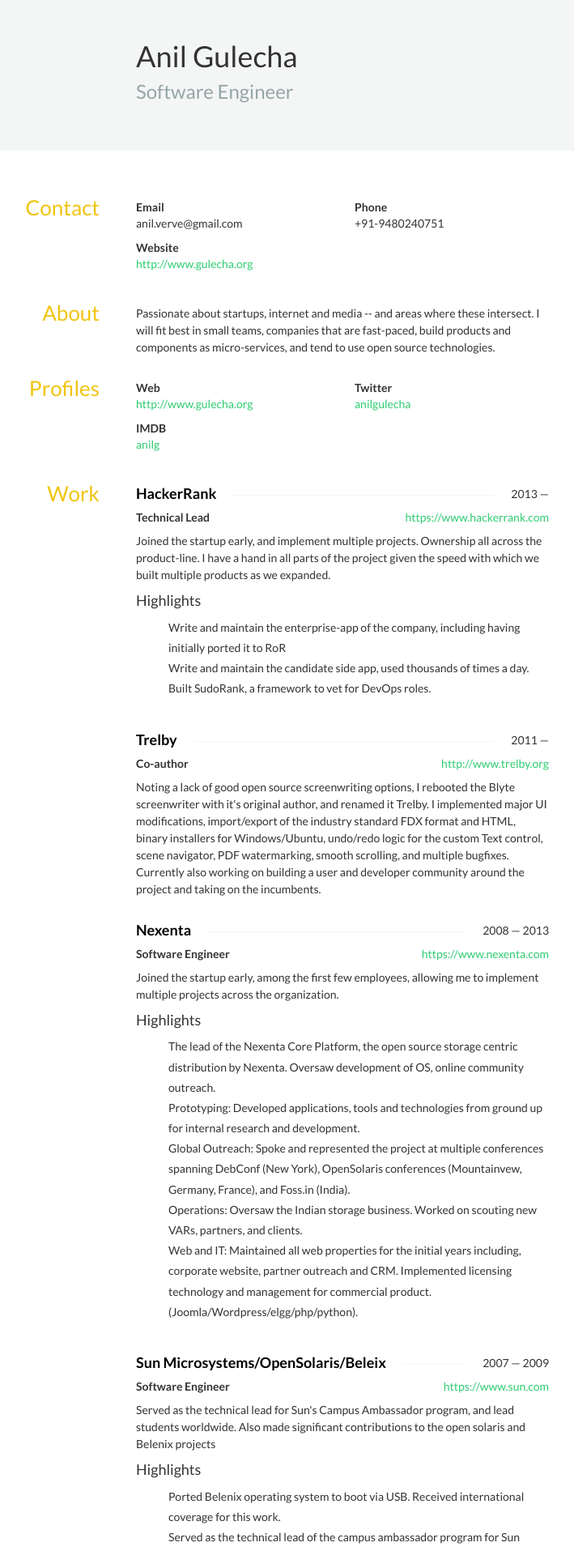
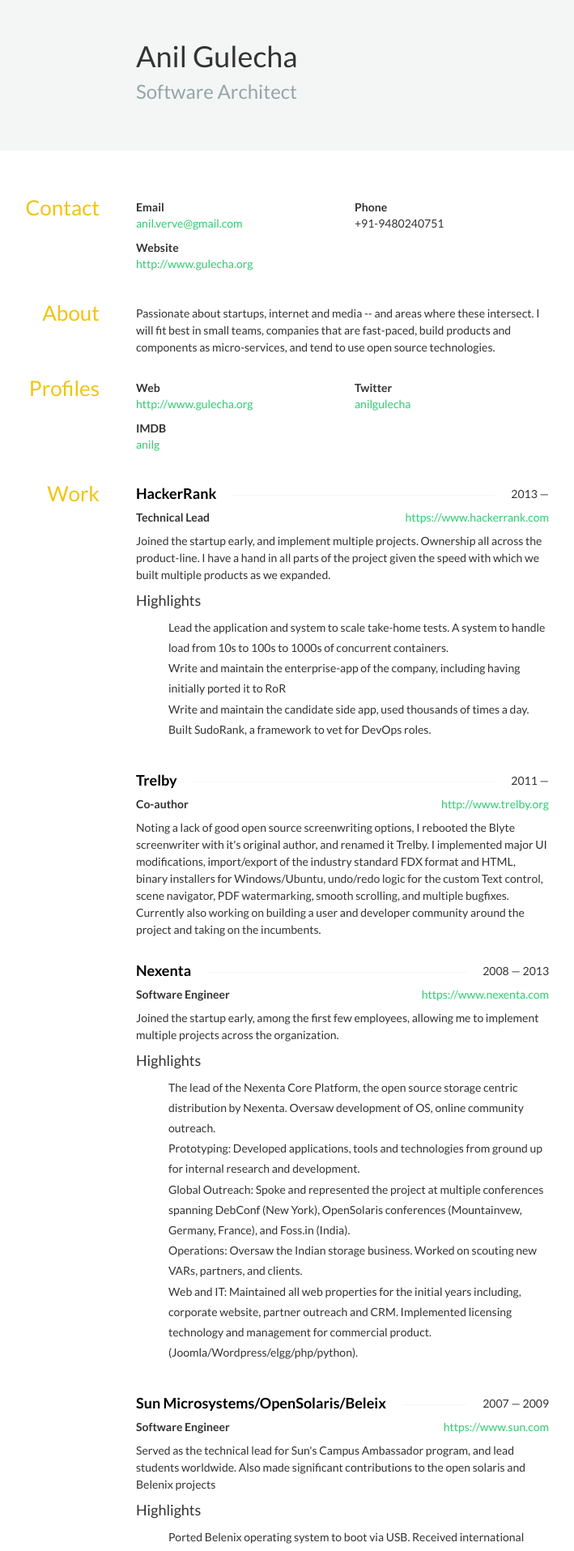
Before and after one commit to anilgulecha/anilgulecha.github.io, a Jekyll site: the page resume.html, which Jekyll copies as it is, in a window 1280 px wide. Shown: the top 1915 px of the page at 81% size, without its empty margins (307-1016 px from the left). Built offline with Jekyll 4.4.1, drawn with Linux system fonts in a browser that asks for light colours; nearby versions of some CDN libraries; a style sheet for code colours, icons or effects is not loaded; some of the changed text lies outside the part shown.

Commit message:
Changes.

```diff
--- a/resume.html
+++ b/resume.html
@@ -1,15 +1,14 @@
 <!DOCTYPE html>
 <!-- saved from url=(0040)https://registry.jsonresume.org/af046c21 -->
-<html><head><meta http-equiv="Content-Type" content="text/html; charset=UTF-8">
+
+<html><head></head><body>
 
 
+<meta charset="utf-8">
 <meta name="viewport" content="width=device-width, user-scalable=no, minimal-ui">
-
 <title>Anil Gulecha</title>
-
 <link rel="stylesheet" href="https://cdnjs.cloudflare.com/ajax/libs/twitter-bootstrap/3.2.0/css/bootstrap.min.css">
 <link rel="stylesheet" href="https://cdnjs.cloudflare.com/ajax/libs/octicons/2.0.2/octicons.min.css">
-
 <style type="text/css">
 	@import url(
 	https://fonts.googleapis.com/css?family=Lato:400,700
@@ -189,11 +188,6 @@
 
 	</style>
 
-	<style type="text/css">:root #header + #content > #left > #rlblock_left,
-:root #content > #right > .dose > .dosesingle,
-:root #content > #center > .dose > .dosesingle
-{display:none !important;}</style></head>
-	<body>
 
 <header id="header">
 <div class="container">
@@ -203,14 +197,13 @@
 Anil Gulecha
 </h1>
 <h2>
-						Software Engineer
+Software Architect
 </h2>
 </div>
 </div>
 </div>
 </header>
 <div id="content" class="container">
-
 <section id="contact" class="row">
 <aside class="col-sm-3">
 <h3>Contact</h3>
@@ -219,7 +212,7 @@
 <div class="row">
 <div class="col-sm-6">
 <strong>Email</strong>
-				<div class="email">anil.verve@gmail.com</div>
+<div class="email"><a href="resume.pdf" >anil.verve@gmail.com</a></div>
 </div>
 <div class="col-sm-6">
 <strong>Phone</strong>
@@ -228,7 +221,7 @@
 <div class="col-sm-6">
 <strong>Website</strong>
 <div class="website">
-					<a href="http://www.gulecha.org/">http://www.gulecha.org</a>
+<a href="http://www.gulecha.org">http://www.gulecha.org</a>
 </div>
 </div>
 </div>
@@ -254,7 +247,7 @@
 </strong>
 <div class="username">
 <div class="url">
-							<a href="http://www.gulecha.org/">http://www.gulecha.org</a>
+<a href="http://www.gulecha.org">http://www.gulecha.org</a>
 </div>
 </div>
 </div>
@@ -274,14 +267,13 @@
 </strong>
 <div class="username">
 <div class="url">
-							<a href="http://www.imdb.com/name/nm4890577/">anilg</a>
+<a href="http://www.imdb.com/name/nm4890577/ ">anilg</a>
 </div>
 </div>
 </div>
 </div>
 </div>
 </section>
-
 <section id="work" class="row">
 <aside class="col-sm-3">
 <h3>Work</h3>
@@ -296,7 +288,7 @@
 </span>
 </h4>
 <div class="website pull-right">
-					<a href="https://www.hackerrank.com/">https://www.hackerrank.com</a>
+<a href="https://www.hackerrank.com">https://www.hackerrank.com</a>
 </div>
 <div class="position">
 Technical Lead
@@ -306,6 +298,7 @@
 </div>
 <h4>Highlights</h4>
 <ul class="highlights">
+<li class="bullet">Lead the application and system to scale take-home tests. A system to handle load from 10s to 100s to 1000s of concurrent containers.</li>
 <li class="bullet">Write and maintain the enterprise-app of the company, including having initially ported it to RoR</li>
 <li class="bullet">Write and maintain the candidate side app, used thousands of times a day.</li>
 <li class="bullet">Built SudoRank, a framework to vet for DevOps roles.</li>
@@ -319,7 +312,7 @@
 </span>
 </h4>
 <div class="website pull-right">
-					<a href="http://www.trelby.org/">http://www.trelby.org</a>
+<a href="http://www.trelby.org">http://www.trelby.org</a>
 </div>
 <div class="position">
 Co-author
@@ -336,7 +329,7 @@
 </span>
 </h4>
 <div class="website pull-right">
-					<a href="https://www.nexenta.com/">https://www.nexenta.com</a>
+<a href="https://www.nexenta.com">https://www.nexenta.com</a>
 </div>
 <div class="position">
 Software Engineer
@@ -361,7 +354,7 @@
 </span>
 </h4>
 <div class="website pull-right">
-					<a href="https://www.sun.com/">https://www.sun.com</a>
+<a href="https://www.sun.com">https://www.sun.com</a>
 </div>
 <div class="position">
 Software Engineer
@@ -379,7 +372,6 @@
 </div>
 </div>
 </section>
-
 <section id="volunteer" class="row">
 <aside class="col-sm-3">
 <h3>Volunteer</h3>
@@ -394,7 +386,7 @@
 </span>
 </h4>
 <div class="website pull-right">
-					<a href="https://registry.jsonresume.org/af046c21"></a>
+<a href=""></a>
 </div>
 <div class="position">
 Organizer
@@ -406,7 +398,6 @@
 </div>
 </div>
 </section>
-
 <section id="education" class="row">
 <aside class="col-sm-3">
 <h3>Education</h3>
@@ -430,9 +421,6 @@
 </div>
 </div>
 </section>
-
-
-
 <section id="skills" class="row">
 <aside class="col-sm-3">
 <h3>Skills</h3>
@@ -475,64 +463,6 @@
 </div>
 </div>
 </section>
-
-	<section id="languages" class="row">
-		<aside class="col-sm-3">
-			<h3>Languages</h3>
-		</aside>
-		<div class="col-sm-9">
-			<div class="row">
-			<div class="col-sm-6">
-				<div class="language">
-					<strong>English</strong>
-				</div>
-				<div class="fluency">
-					Native speaker
-				</div>
-			</div>
-			<div class="col-sm-6">
-				<div class="language">
-					<strong>Hindi</strong>
-				</div>
-				<div class="fluency">
-					Very Good
-				</div>
-			</div>
-			<div class="col-sm-6">
-				<div class="language">
-					<strong>Kannada</strong>
-				</div>
-				<div class="fluency">
-					Good
-				</div>
-			</div>
-			</div>
-		</div>
-	</section>
-
-	<section id="interests" class="row">
-		<aside class="col-sm-3">
-			<h3>Interests</h3>
-		</aside>
-		<div class="col-sm-9">
-			<div class="row">
-			<div class="col-sm-6">
-				<div class="name">
-					<h4>Filmmaking</h4>
-				</div>
-			</div>
-			<div class="col-sm-6">
-				<div class="name">
-					<h4>Photography</h4>
-				</div>
-			</div>
-			</div>
-		</div>
-	</section>
-
-
 </div>
 
-
-
 </body></html>
--- a/resume.json
+++ b/resume.json
@@ -41,6 +41,7 @@
       "endDate": "",
       "summary": "Joined the startup early, and implement multiple projects. Ownership all across the product-line. I have a hand in all parts of the project given the speed with which we built multiple products as we expanded.",
       "highlights": [
+        "Lead the application and system to scale take-home tests. A system to handle load from 10s to 100s to 1000s of concurrent containers.",
         "Write and maintain the enterprise-app of the company, including having initially ported it to RoR",
         "Write and maintain the candidate side app, used thousands of times a day.",
         "Built SudoRank, a framework to vet for DevOps roles."
```
Also changed, not shown: 1 other file. Lines whose indentation alone changed are shown as unchanged.
